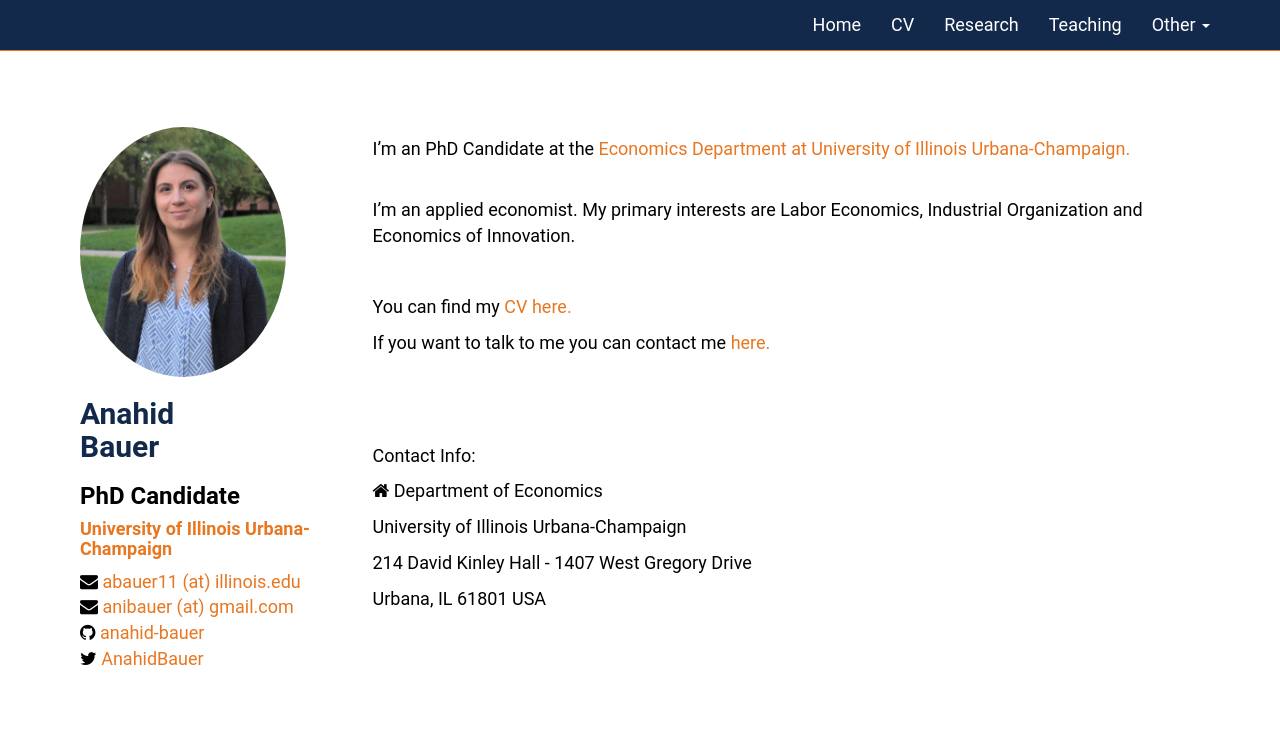
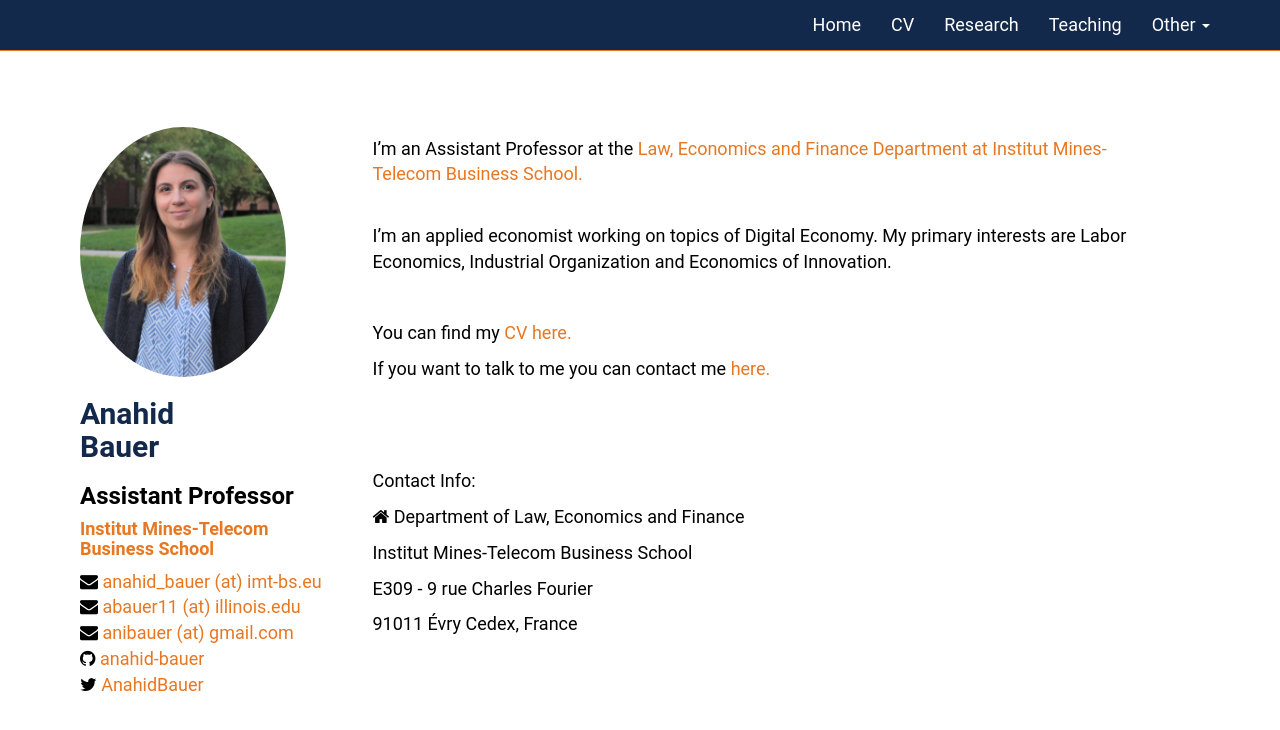
Before and after one commit to anahid-bauer/anahid-bauer.github.io, a Jekyll site: the page built from index.md, in a window 1280 px wide. Shown: the top 730 px of the page. Built offline with Jekyll 4.4.1, drawn with Linux system fonts in a browser that asks for light colours.

Commit message:
update info

```diff
--- a/_layouts/default.html
+++ b/_layouts/default.html
@@ -14,10 +14,12 @@ layout: header
             <img src="/assets/images/Anahid.jpg" alt="profile picture"  class="resize" align="middle"/>
             <h2 class="name">Anahid <br>
             Bauer</h2>
-            <h3 class="tagline">PhD Candidate</h3>
-            <h4 class="tagline"><a class="a1" href="https://economics.illinois.edu/" target="_blank">University of Illinois Urbana-Champaign</a></h4>
+            <h3 class="tagline">Assistant Professor</h3>
+            <h4 class="tagline"><a class="a1" href="https://www.imt-bs.eu/en/" target="_blank">Institut Mines-Telecom Business School</a></h4>
 
             <ul class="list-unstyled">
+		    <li class="email"><i class="fa fa-envelope"></i><a href="mailto:anahid_bauer@imt-bs.eu"> anahid_bauer (at) imt-bs.eu </a></li>
+
                 <li class="email"><i class="fa fa-envelope"></i><a href="mailto:abauer11@illinois.edu"> abauer11 (at) illinois.edu</a></li>
 
                 <li class="email"><i class="fa fa-envelope"></i><a href="mailto:anibauer@gmail.com"> anibauer (at) gmail.com</a></li>
--- a/index.md
+++ b/index.md
@@ -3,30 +3,30 @@ layout: default
 ---
 
 
-I'm an PhD Candidate at the <a class="a1" href="https://economics.illinois.edu/" target="_blank">Economics Department at University of Illinois Urbana-Champaign.</a>
+I'm an Assistant Professor at the <a class="a1" href="https://www.imt-bs.eu/en/" target="_blank"> Law, Economics and Finance Department at Institut Mines-Telecom Business School.</a>
 
 <br>
-I'm an applied economist. My primary interests are Labor Economics, Industrial Organization and Economics of Innovation.
+I'm an applied economist working on topics of Digital Economy. My primary interests are Labor Economics, Industrial Organization and Economics of Innovation.
 
 <br>
 
 You can find my <a href="/assets/CV_Anahid_Bauer.pdf" target="_blank">CV here.</a>
 <br>
 
-If you want to talk to me you can contact me <a href="mailto:abauer11@illinois.edu">here.</a>
+If you want to talk to me you can contact me <a href="mailto:anahid_bauer@imt-bs.eu">here.</a>
 
 <br>
 <br>
 <br>
 Contact Info:
 
-<i class="fa fa-home"></i>  Department of Economics
+<i class="fa fa-home"></i>  Department of Law, Economics and Finance
 
-University of Illinois Urbana-Champaign
+Institut Mines-Telecom Business School
 
-214 David Kinley Hall  - 1407 West Gregory Drive
+E309   - 9 rue Charles Fourier
 
-Urbana, IL 61801 USA
+91011 Évry Cedex, France
 
 
 <br>
```
Also changed, not shown: _layouts/secondary_pages.html (+5 -3 lines), blog.md (deleted, +0 -31 lines), home.md (deleted, +0 -15 lines), research.md (+12 -8 lines), software.md (deleted, +0 -30 lines), LICENSE.txt (deleted).
